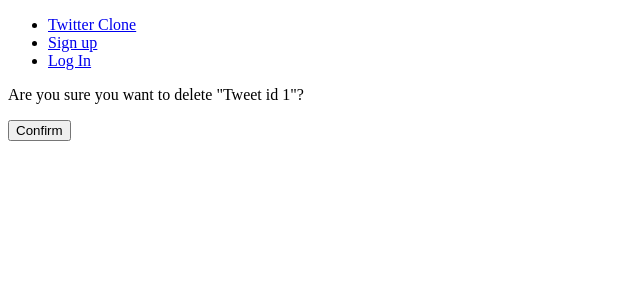
After one commit to shinonome-inc/backend-final-assignment-nigel, a Django app: page /tweets/1/delete/ in a window 1280 px wide. The commit adds this page. Shown: the top 300 px of the page, without its empty margins (0-640 px from the left). Run offline with Django 4.2, Linux system fonts and the light colour scheme; tables that the repository leaves empty hold one stand-in row (values such as "Sample post").

Commit message:
Finished up delete view and fix bugs

```diff
--- a/templates/tweets/create.html
+++ b/templates/tweets/create.html
@@ -2,7 +2,7 @@
 {% block title%}Home{% endblock %}
 
 {% block content%}
-<h1>Home</h1>
+<h1>Create</h1>
 
 <form method="post">
     {{ form.as_p }}
--- /dev/null
+++ b/templates/tweets/tweet_confirm_delete.html
@@ -0,0 +1,9 @@
+{% extends "base.html" %}
+{% block title%}Home{% endblock %}
+
+{% block content%}
+<form method="post">{% csrf_token %}
+    <p>Are you sure you want to delete "{{ object }}"?</p>
+    <input type="submit" value="Confirm">
+</form>
+{% endblock %}
--- a/templates/tweets/tweet_detail.html
+++ b/templates/tweets/tweet_detail.html
@@ -7,6 +7,8 @@
     {{ tweet.text }}
     {{ tweet.timestamp }}
     {{ tweet.author }}
+    <a href="{% url 'tweets:delete' pk=tweet.id%}">Delete</a>
+    </form>
 </div>
 
 
--- a/tweets/models.py
+++ b/tweets/models.py
@@ -6,3 +6,6 @@ class Tweet(models.Model):
     text = models.TextField(max_length=280)
     timestamp = models.DateTimeField(auto_now_add=True)
     author = models.ForeignKey(settings.AUTH_USER_MODEL, on_delete=models.CASCADE)
+
+    def __str__(self):
+        return f"Tweet id {self.id}"
--- a/tweets/urls.py
+++ b/tweets/urls.py
@@ -8,7 +8,7 @@ urlpatterns = [
     path("home/", views.HomeView.as_view(), name="home"),
     path("create/", views.TweetCreateView.as_view(), name="create"),
     path("<int:pk>/", views.TweetDetailView.as_view(), name="detail"),
-    # path('<int:pk>/delete/', views.TweetDeleteView.as_view(), name='delete'),
+    path("<int:pk>/delete/", views.TweetDeleteView.as_view(), name="delete"),
     # path('<int:pk>/like/', views.LikeView, name='like'),
     # path('<int:pk>/unlike/', views.UnlikeView, name='unlike'),
 ]
--- a/tweets/views.py
+++ b/tweets/views.py
@@ -1,6 +1,6 @@
 from django.contrib.auth.mixins import LoginRequiredMixin
 from django.urls import reverse_lazy
-from django.views.generic import CreateView, DetailView, ListView
+from django.views.generic import CreateView, DeleteView, DetailView, ListView
 
 from .forms import CreateTweetForm
 from .models import Tweet
@@ -34,3 +34,9 @@ class TweetDetailView(LoginRequiredMixin, DetailView):
 
     def get_object(self, queryset=None):
         return Tweet.objects.get(id=self.kwargs["pk"])
+
+
+class TweetDeleteView(DeleteView):
+    model = Tweet
+    success_url = reverse_lazy("tweets:home")
+    template = "tweets/tweet_confirm_delete.html"
```
